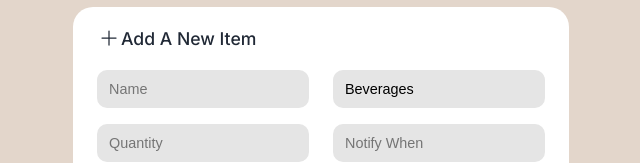
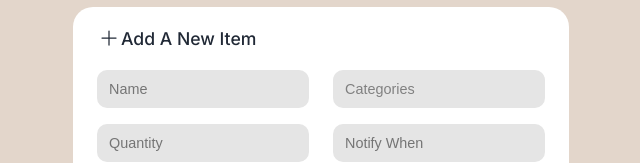
Before and after one commit to kevinortiz43/Pantry-Iteration-Project, a React (Vite) app: page / in a window 1280 px wide. Shown: the part 178-341 px from the top of the page, without its empty margins (319-959 px from the left). Built offline with nearby package versions, Linux system fonts and the light colour scheme.

Commit message:
Front-end almost done but styling in category still needs to be fix

```diff
--- a/src/client/Components/create-container/CreatePantryItemForm.tsx
+++ b/src/client/Components/create-container/CreatePantryItemForm.tsx
@@ -74,14 +74,16 @@ const CreatePantryItemForm = ({ onItemCreated }: CreatePantryItemFormProps) => {
           type="text"
           placeholder="Name"
         />
-        <label
+        <select
           {...register("category", {
             required: true,
           })}
+          required
         >
           {/* <input type="text" placeholder="Category" /> */}
-          <select required>
-
+            <option value="" disabled selected>
+              Categories
+            </option>
             <option value="Beverages">Beverages</option>
             <option value="Dairy & Eggs">Dairy & Eggs</option>
             <option value="Fruit">Fruit</option>
@@ -96,8 +98,8 @@ const CreatePantryItemForm = ({ onItemCreated }: CreatePantryItemFormProps) => {
             <option value="Snacks & Sweets">Snacks & Sweets</option>
             <option value="Vegetables">Vegetables</option>
             <option value="Other">Other</option>
+
           </select>
-        </label>
 
         {/* To put as dropdown:
         <label>
--- a/src/client/Components/create-container/createContainer.css
+++ b/src/client/Components/create-container/createContainer.css
@@ -74,6 +74,16 @@ option {
   color: black;
 }
 
+option {
+ border-radius: 10px;
+  background-color: #e5e5e5;
+  height: 38px;
+  width: 100%;
+  padding: 0 12px;
+  border: none;
+  font-size: 0.9rem;
+}
+
 .submit-btn-container {
   grid-column: 1 / -1;
   display: flex;
```
